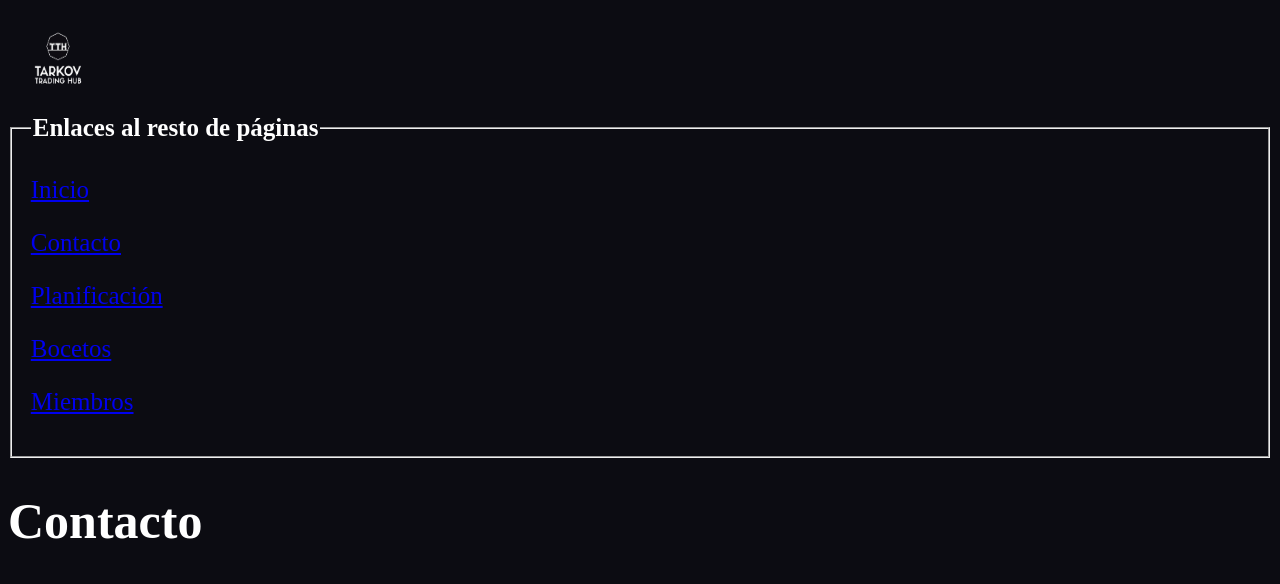
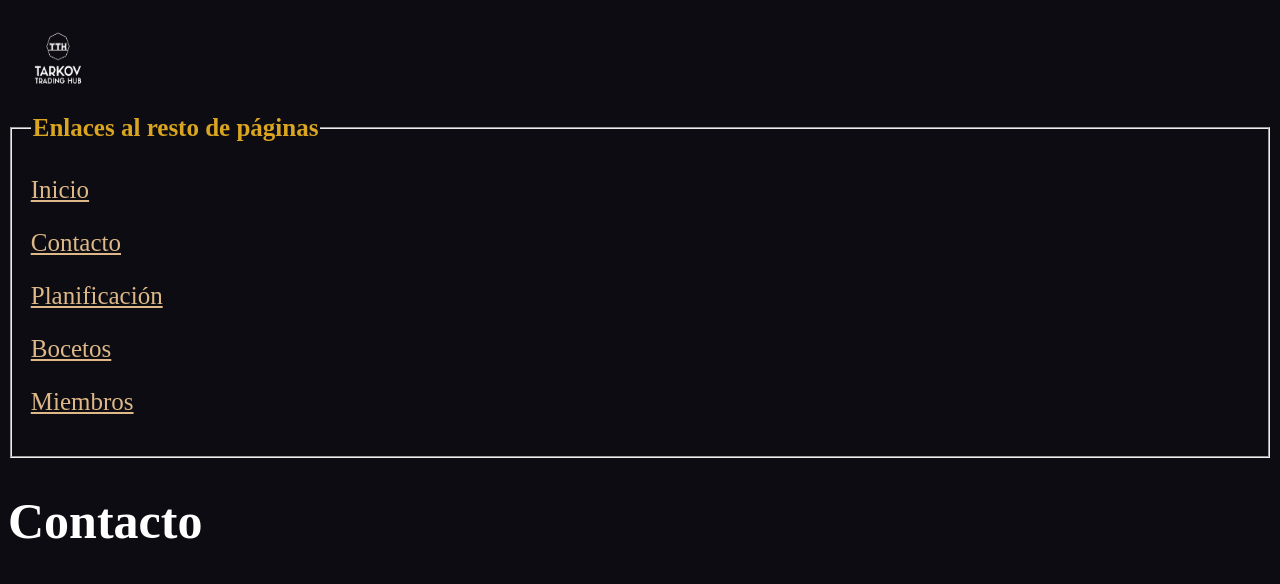
Before and after one commit to Xantts/Tarkov-Trading-Hub, a PHP site: page /contacto.html in a window 1280 px wide. Shown: the top 584 px of the page. Run offline with PHP 8.4, Linux system fonts and the light colour scheme.

```diff
--- a/css/index.css
+++ b/css/index.css
@@ -10,3 +10,9 @@ body{
     width: 25%;
     height: 25%;
   }
+a{
+    color: burlywood;
+}
+.links{
+    color:goldenrod;
+}
```
